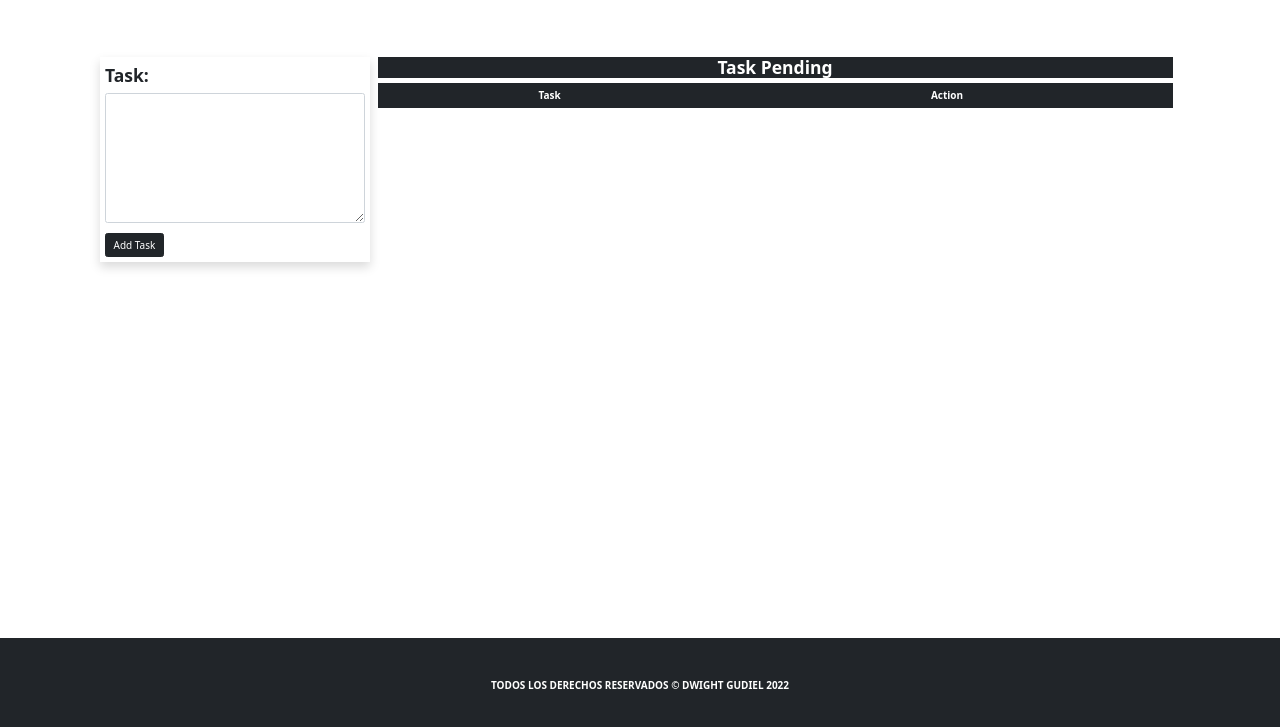
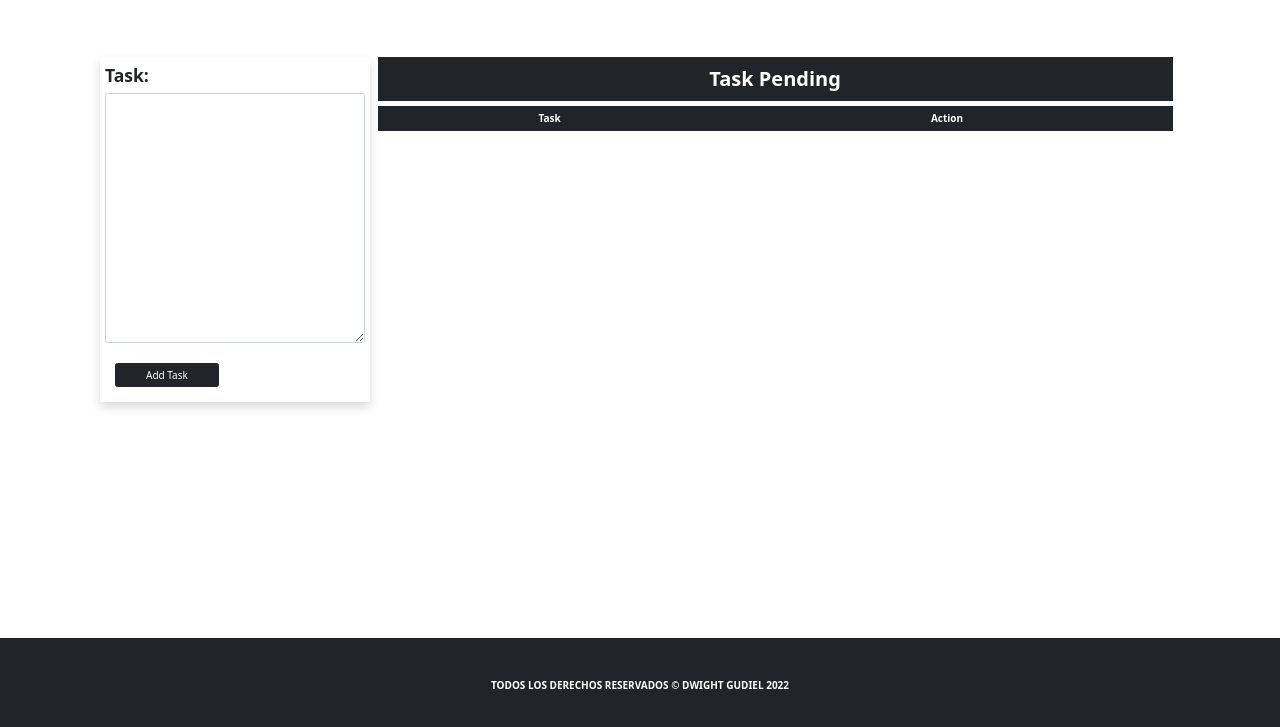
Before and after one commit to DwightGudiel/To-Do-List-Local-Storage, a plain HTML site: page index.html in a window 1280 px wide. Shown: the part 57-784 px from the top of the page. Drawn offline with nearby package versions, Linux system fonts and the light colour scheme.

Commit message:
Project Completed

```diff
--- a/css/style.css
+++ b/css/style.css
@@ -8,7 +8,7 @@ html {
 body {
   position: relative;
   min-height: 100vh;
-  padding-bottom: 3em;
+  padding-bottom: 5em;
   line-height: 2;
 }
 
@@ -23,6 +23,14 @@ body {
   /* agregamos sombra el contenedor */
   box-shadow: 0px 5px 15px 0px rgba(13, 13, 13, 0.6);
 }
+.add-task{
+  width: 100%;
+}
+@media (min-width: 768px) {
+  .add-task{
+   width: auto;
+  }
+}
 
 .footer {
   padding: 4rem 0;
--- a/index.html
+++ b/index.html
@@ -31,7 +31,7 @@
             <div class="mb-3">
               <label for="task" class="form-label fw-bold fs-3">Task: </label>
               <textarea
-                class="form-control"
+                class="form-control fs-2"
                 name="task"
                 id="task"
                 rows="8"
@@ -39,13 +39,13 @@
               ></textarea>
               <div id="alert-error"></div>
             </div>
-            <div class="mt-3">
-              <input class="btn btn-dark" type="submit" value="Add Task" />
+            <div class="mt-3 p-3">
+              <input class="btn btn-dark add-task px-5" type="submit" value="Add Task" />
             </div>
           </form>
         </div>
         <div class="col-lg-9 mt-5 mt-lg-0">
-          <h3 class="fw-bold fs-3 text-center bg-dark text-white">
+          <h3 class="fw-bold fs-2 text-center bg-dark text-white p-3">
             Task Pending
           </h3>
 
--- a/js/listTask.js
+++ b/js/listTask.js
@@ -84,6 +84,7 @@ export function listTask() {
         // Tarea
         const tr = document.createElement("tr");
         const tdTask = document.createElement("td");
+        tdTask.classList.add('fs-2');
         const tdAction = document.createElement("td");
         tdTask.textContent = task.text;
 
```
